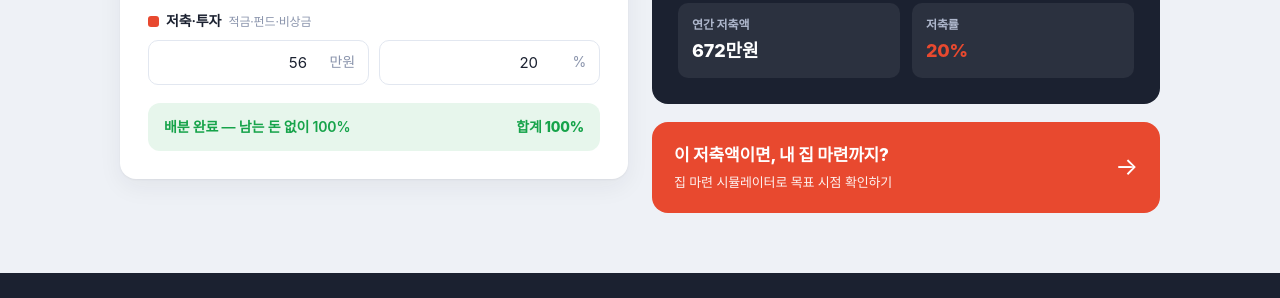
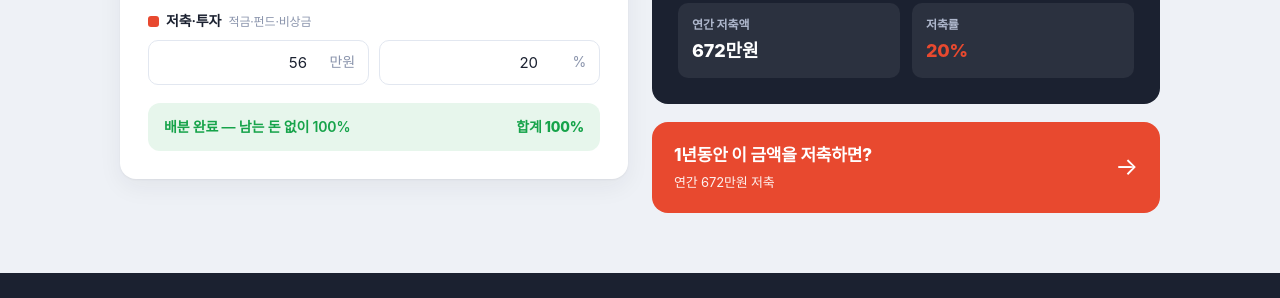
Before and after one commit to lnk111/homeplaning, a website: page calculators/salary.html in a window 1280 px wide. Shown: the part 641-939 px from the top of the page. Drawn offline with Linux system fonts and the light colour scheme; a web font is replaced by a local one.

Commit message:
feat: 월급배분 CTA 문구 변경 — 연간 저축액 동적 표시

```diff
--- a/calculators/salary.html
+++ b/calculators/salary.html
@@ -73,8 +73,8 @@
 
         <a href="goal.html" class="cta-orange">
           <div>
-            <div class="t">이 저축액이면, 내 집 마련까지?</div>
-            <div class="s">집 마련 시뮬레이터로 목표 시점 확인하기</div>
+            <div class="t">1년동안 이 금액을 저축하면?</div>
+            <div class="s" id="cta-sub">연간 – 저축</div>
           </div>
           <span class="arrow">→</span>
         </a>
@@ -110,6 +110,7 @@
       document.getElementById("r-save").innerHTML = HP.fmtMan(saveAmt) + '<span class="unit"> 원</span>';
       document.getElementById("r-year").textContent = HP.fmtMan(saveAmt * 12) + "원";
       document.getElementById("r-rate").textContent = Math.round(S.save) + "%";
+      document.getElementById("cta-sub").textContent = "연간 " + HP.fmtMan(saveAmt * 12) + "원 저축";
       HP.donutPanel(document.getElementById("donut"), [
         { value: fixedAmt, color: "var(--navy)", label: "고정지출", display: HP.fmtMan(fixedAmt) + "원" },
         { value: lifeAmt, color: LIFE_COLOR, label: "생활·여가", display: HP.fmtMan(lifeAmt) + "원" },
```
